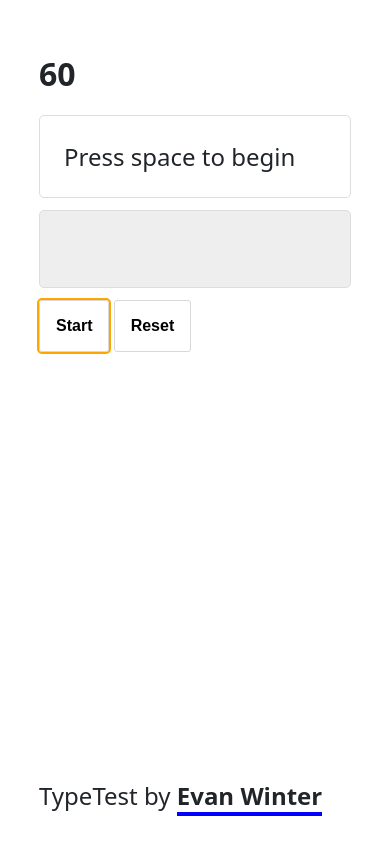
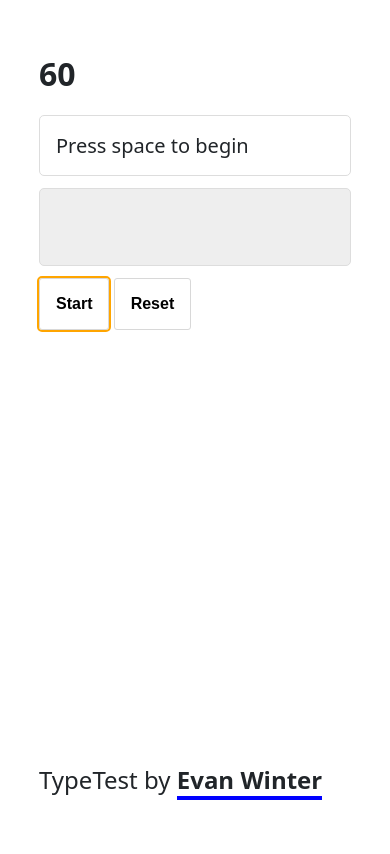
Before and after one commit to evanwinter/typetest, a website: page index.html in a window 390 px wide. Drawn offline with Linux system fonts and the light colour scheme.

Commit message:
meta for mobile

```diff
--- a/index.html
+++ b/index.html
@@ -5,6 +5,7 @@
 		TypeTest
 	</title>
 	<link rel="stylesheet" type="text/css" href="css/styles.min.css">
+	<meta name="viewport" content="width=device-width, initial-scale=1, shrink-to-fit=no">
 
 </head>
 <body>
--- a/scss/_footer.scss
+++ b/scss/_footer.scss
@@ -4,7 +4,7 @@ footer {
 	position: fixed;
 	bottom: 0;
 	background-color: white;
-	padding: 0.5rem 0 2rem 0;
+	padding: 0.5rem 0 3rem 0;
 	box-shadow: 0px 0px 25px 20px white;
 	li {
 		display: inline;
--- a/scss/styles.scss
+++ b/scss/styles.scss
@@ -6,6 +6,7 @@ $dark: #212529;
 
 body {
 	margin: 0;
+	font-size: 16px;
 	padding: 0;
 	background-color: white;
 	color: $dark;
@@ -46,23 +47,26 @@ a:hover {
 	color: blue;
 }
 
-#template-wrapper {
+#template {
 	font-size: 1.5rem;
-	.word {
-		padding: 0.1rem 0.2rem;
-	}
-}
-
-#template {
 	padding: 1.5rem;
 	background-color: white;
 	border: 1px solid #ddd;
 	border-radius: 5px;
 	position: relative;
 	overflow-y: auto;
-	max-height: 4rem;
+	max-height: 6rem;
+	box-shadow: 0px -5px 20px white inset;
+	.word {
+		padding: 0.1rem 0.2rem;
+		z-index: 0
+	}
+
+	@media (max-width: 768px) {
+		font-size: 1.25rem;
+		padding: 1rem;
+	}
 }
-
 
 #input-section {
 	display: flex;
```
Also changed, not shown: css/styles.css, css/styles.min.css.
